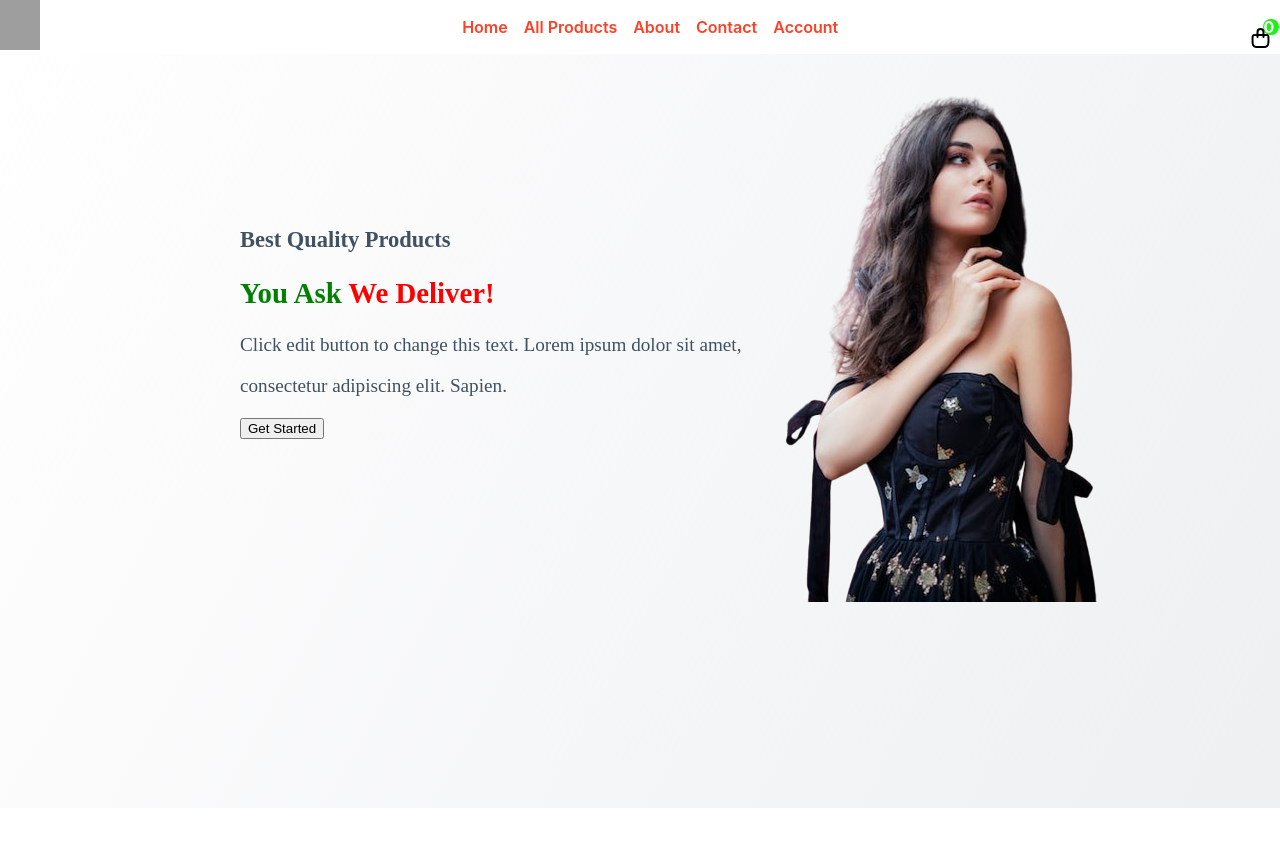
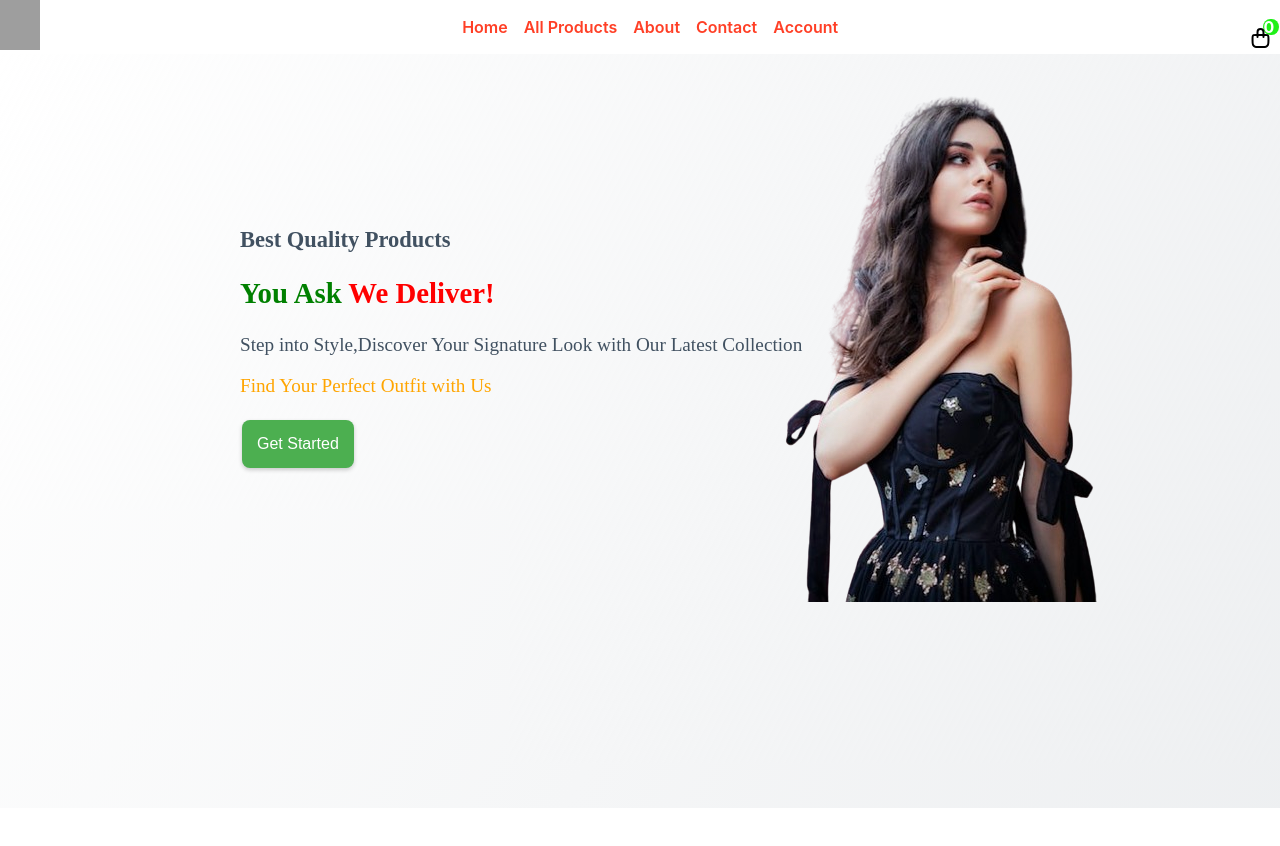
Before and after one commit to animeshanand1/FashionFusion, a React (Create React App) app in the folder client/: page / in a window 1280 px wide. Shown: the top 846 px of the page. Built offline with nearby package versions, Linux system fonts and the light colour scheme; grey boxes are pictures that could not be loaded.

Commit message:
banner issue fix

```diff
--- a/client/src/Components/Banner/HeroBanner.js
+++ b/client/src/Components/Banner/HeroBanner.js
@@ -1,5 +1,6 @@
 import React from 'react'
 import './hero-banner.css'
+import Button from '../Utils/Button'
 
 function HeroBanner() {
   return (
@@ -13,12 +14,11 @@
         <div class="divelementor-widget-container">
             <span class="we-print-what-container1">
               <p class="we-print-what">
-                Click edit button to change this text. Lorem ipsum dolor sit
-                amet,
+              Step into Style,Discover Your Signature Look with Our Latest Collection
               </p>
-              <p class="we-print-what">consectetur adipiscing elit. Sapien.</p>
+              <p class="we-print-what" style={{color:'orange'}}>Find Your Perfect Outfit with Us</p>
             </span>
-            <button>Get Started</button>
+            <Button children='Get Started'/>
         </div>
       </div>
       <div class="divelementor-element1">
--- /dev/null
+++ b/client/src/Components/Utils/Button.js
@@ -0,0 +1,42 @@
+import React from 'react'
+
+function Button({children}) {
+    const buttonStyles = {
+        backgroundColor: '#4CAF50', /* Green */
+        border: 'none',
+        color: 'white',
+        padding: '15px',
+        textAlign: 'center',
+        textDecoration: 'none',
+        display: 'inline-block',
+        fontSize: '16px',
+        margin: '4px 2px',
+        cursor: 'pointer',
+        borderRadius: '8px',
+        boxShadow: '0 2px 4px rgba(0, 0, 0, 0.2)', // Add a subtle shadow
+        transition: 'background-color 0.3s ease', // Smooth background color transition
+        outline: 'none', // Remove outline on focus
+      };
+
+      const buttonHoverStyles = {
+        backgroundColor: '#45a049', /* Darker green */
+      };
+
+      const handleMouseEnter = (event) => {
+        event.target.style.backgroundColor = 'red'; // Darker green on hover
+      };
+
+      const handleMouseLeave = (event) => {
+        event.target.style.backgroundColor = '#4CAF50'; // Original green on hover out
+      };
+  return (
+    <button
+    style={buttonStyles}
+    onMouseEnter={handleMouseEnter}
+    onMouseLeave={handleMouseLeave}>
+    {children}
+  </button>
+  )
+}
+
+export default Button
```
